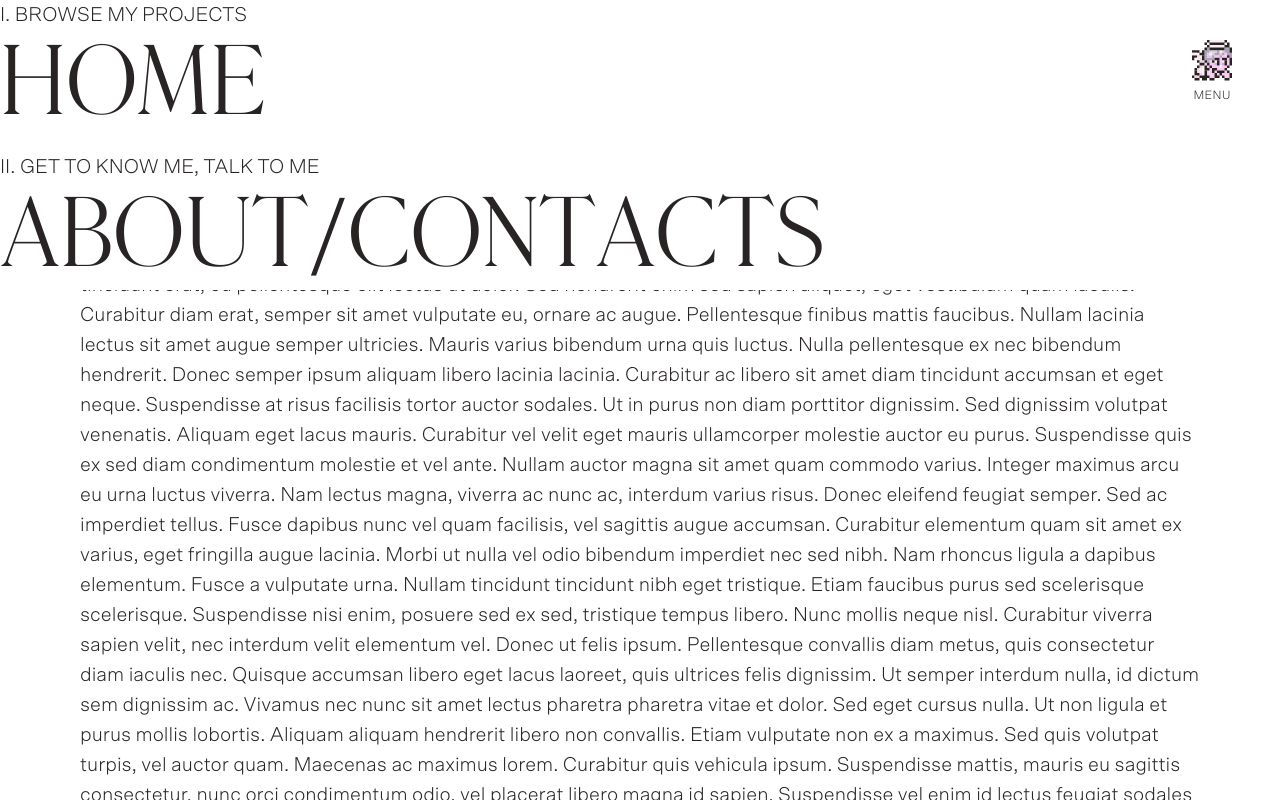
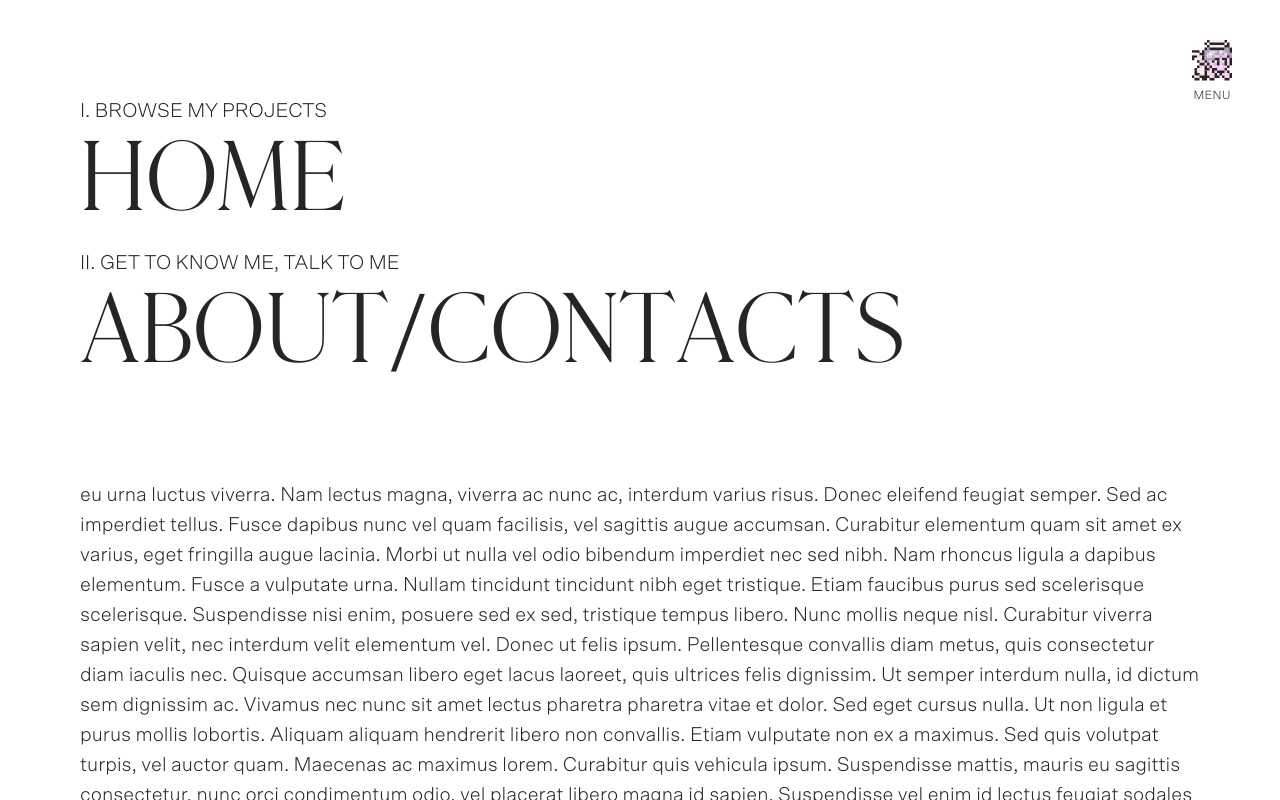
Before and after one commit to leandrodcc/2021-portfolio, a Vue app: page / in a window 1280 px wide. Both pictures are taken after a click on the button "MENU". Shown: the top 800 px of the page. Built offline with nearby package versions, Linux system fonts and the light colour scheme.

Commit message:
header slides correctly

```diff
--- a/src/assets/scss/_typography.scss
+++ b/src/assets/scss/_typography.scss
@@ -11,9 +11,13 @@ p {
   font-display: auto;
 }
 
-// Body new reset
+// Typographic new resets
 body {
   font-family: $primary-font;
+}
+
+a {
+  cursor: pointer;
 }
 
 // Paragraph styles
--- a/src/assets/scss/_variables.scss
+++ b/src/assets/scss/_variables.scss
@@ -16,22 +16,6 @@ $primary-font: "Scto Grotesk A", "Helvetica Neue", helvetica, arial, sans-serif;
 $title-font: "Parnaso", "Scto Grotesk A", "Helvetica Neue", helvetica, arial,
   sans-serif;
 
-// Transitions
-@mixin transition-slow {
-  transition-duration: 0.7s;
-  transition-timing-function: ease-in;
-}
-
-@mixin transition-md {
-  transition-duration: 0.2s;
-  transition-timing-function: ease-in-out;
-}
-
-@mixin transition-fast {
-  transition-duration: 600ms;
-  transition-timing-function: cubic-bezier(0.23, 1, 0.32, 1);
-}
-
 // Gradients
 @mixin vertical-grad {
   background: linear-gradient(180deg, #ffffff 0%, rgba(255, 255, 255, 0) 100%),
--- a/src/components/Header.vue
+++ b/src/components/Header.vue
@@ -111,11 +111,13 @@
         </figure>
         <p class="p--small--caps">Menu</p>
       </button>
+      <transition name="menu-slide">
         <nav
+          v-if="isMenuOpen"
           class="header__menu-panel"
-        :class="{ 'header__menu-panel--hidden': isMenuOpen }"
           :aria-expanded="isMenuOpen ? 'true' : 'false'"
         >
+          <div class="container">
             <ul>
               <li class="header__menu-item">
                 <p aria-hidden="true">I. Browse my projects</p>
@@ -128,7 +130,9 @@
                 >
               </li>
             </ul>
+          </div>
         </nav>
+      </transition>
     </div>
   </header>
 </template>
@@ -176,17 +180,22 @@ export default {
 
 .header__menu-panel {
   width: 100vw;
+  padding: 6rem 0;
+  opacity: 1;
   position: absolute;
-  top: -100%;
-  transform: translateY(-100%);
+  top: 0%;
   left: 0;
   background-color: #fff;
-  transition-property: transform;
 }
 
-.header__menu-panel--hidden {
-  top: 0;
-  transform: translateY(0%);
+.menu-slide-enter-active,
+.menu-slide-leave-active {
+  transition: transform 0.5s ease-out;
+}
+
+.menu-slide-enter,
+.menu-slide-leave-to {
+  transform: translateY(-100%);
 }
 
 .header__menu-item {
```
Lines whose indentation alone changed are shown as unchanged.
